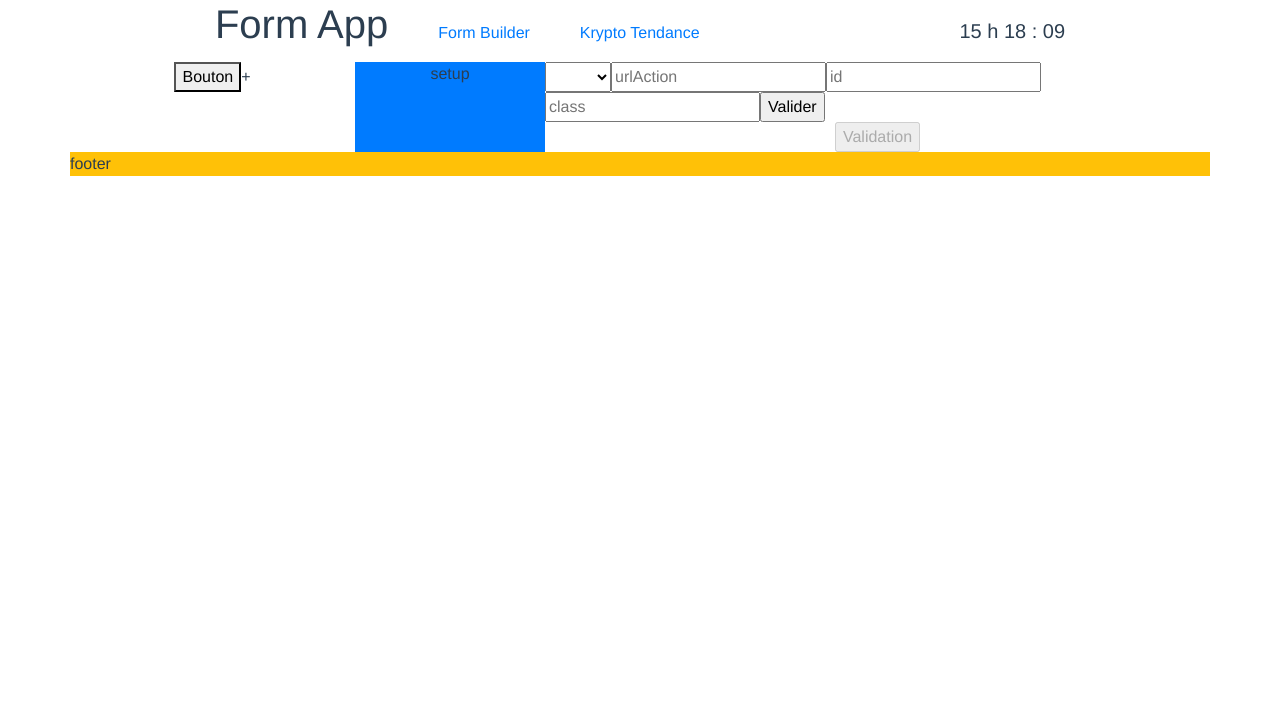
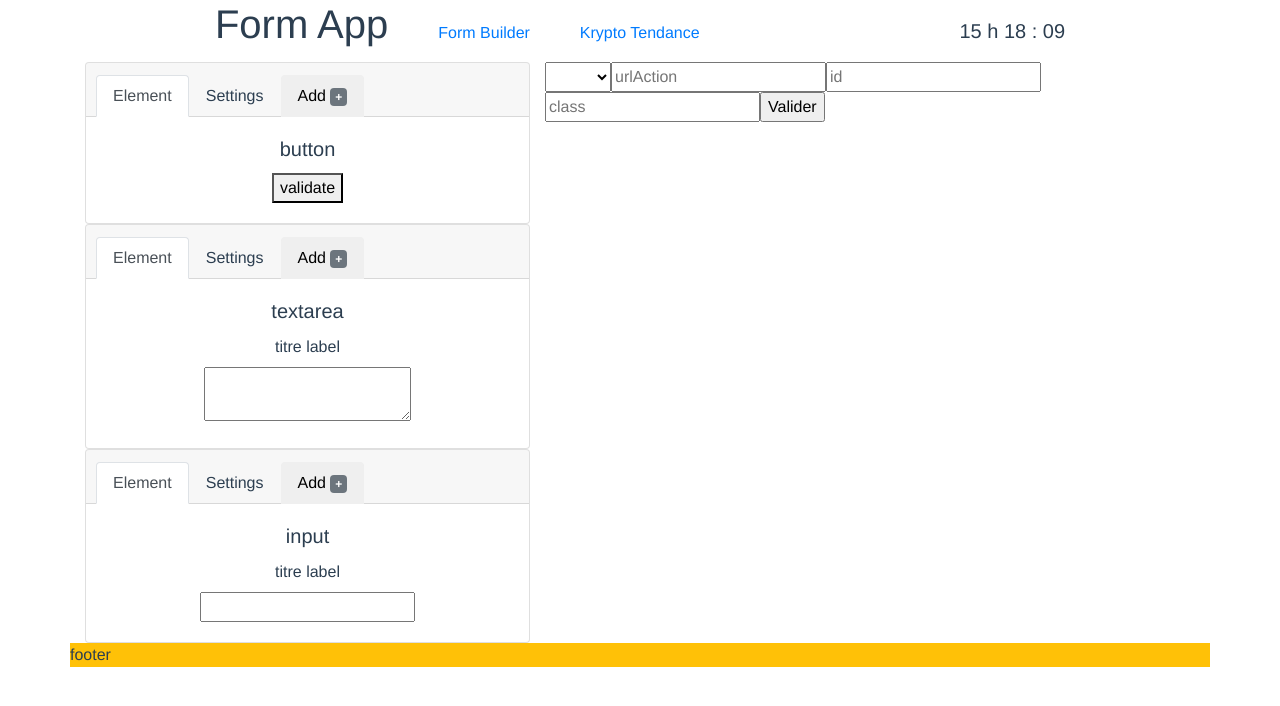
Before and after one commit to tankarasu/form-builder-coding, a Vue app in the folder form-builder/: page / in a window 1280 px wide. Shown: the top 706 px of the page. Built offline with nearby package versions, Linux system fonts and the light colour scheme.

Commit message:
formulaire ok reste transfert au json et rendu final et css

```diff
--- /dev/null
+++ b/form-builder/src/components/DynamicTag.vue
@@ -0,0 +1,19 @@
+<template>
+  <div>
+    <div  v-if="tagType != 'button'">
+      <label>titre label</label>
+    </div>
+    <input type="text" v-if="tagType == 'input'" />
+    <textarea v-if="tagType == 'textarea'"></textarea>
+    <button v-if="tagType == 'button'">{{ content }}</button>
+  </div>
+</template>
+
+<script>
+export default {
+  name: "dynamic-tag",
+  props: ["tagType", "content", "type", "classes", "id"],
+};
+</script>
+
+<style></style>
--- a/form-builder/src/components/FormMainSection.vue
+++ b/form-builder/src/components/FormMainSection.vue
@@ -12,19 +12,20 @@
       <input type="submit" value="Valider" />
     </form>
     <form action="" method="" class="" id="">
-      <!-- {{ elementData }} -->
+      <!-- affichage conditionnel du formulaire -->
       <div v-for="(item, index) in elementData" :key="index">
-        <button v-if="item.type == 'button'">TEXT BTM</button>
+        <dynamic-tag :tagType="item.tagType" :content="item.text"></dynamic-tag>
       </div>
-      <input type="submit" disabled="true" value="Validation" />
     </form>
   </div>
 </template>
 
 <script>
 import { mapState } from "vuex";
+import DynamicTag from "./DynamicTag.vue";
 
 export default {
+  components: { DynamicTag },
   name: "FormMainSection",
   data() {
     return {
@@ -74,6 +75,13 @@ export default {
     console.log("updated from section");
   },
 };
+
+// CSS
+// récupérer les données dans un JSON
+// récuperer les données en copie
+// afficher les données en JSON
+// bootstrap avancé
+// option : heure locale && heure de midi
 </script>
 
 <style scoped></style>
--- a/form-builder/src/components/FormSelect.vue
+++ b/form-builder/src/components/FormSelect.vue
@@ -1,16 +1,17 @@
 <template>
-  <div class="col-3">
-    <!-- Le clic ajoute l'élément dans le store -->
-    <div class="testAdd">
-      <button>Bouton</button><span class="addBtn" @click="addBtn">+</span>
-    </div>
+  <div class="col-5">
+    <select-card content="validate" tagType="button"></select-card>
+    <select-card content="john" tagType="textarea"></select-card>
+    <select-card content="moi" tagType="input"></select-card>
   </div>
 </template>
 
 <script>
 import { mapState } from "vuex";
+import SelectCard from "./SelectCard.vue";
 
 export default {
+  components: { SelectCard },
   name: "FormSelect",
   computed: mapState(["elementData"]),
   methods: {
--- a/form-builder/src/components/FormSetup.vue
+++ /dev/null
@@ -1,11 +0,0 @@
-<template>
-  <div class="bg-primary col-2">
-    setup
-  </div>
-</template>
-
-<script>
-export default { name: "FormSetup" };
-</script>
-
-<style scoped></style>
--- /dev/null
+++ b/form-builder/src/components/SelectCard.vue
@@ -0,0 +1,69 @@
+<template>
+  <div class="card text-center">
+    <div class="card-header">
+      <ul class="nav nav-tabs card-header-tabs">
+        <li class="nav-item" @click="toggleFromElement">
+          <span class="nav-link" :class="{ active: !isSetting }">Element</span>
+        </li>
+        <li class="nav-item" @click="toggleFromSetting">
+          <span class="nav-link" :class="{ active: isSetting }">Settings</span>
+        </li>
+        <li class="nav-item">
+          <button class="nav-link" @click="addBtn">
+            Add <span class="badge badge-secondary">+</span>
+          </button>
+        </li>
+      </ul>
+    </div>
+    <!-- fin header -->
+    <div class="card-body">
+      <div v-if="!isSetting">
+        <h5 class="card-title">{{ tagType }}</h5>
+
+        <dynamic-tag :tagType="tagType" :content="content"></dynamic-tag>
+      </div>
+      <div v-if="isSetting">
+        <div>
+          <input type="text" placeholder="class" />
+        </div>
+        <div>
+          <input type="text" placeholder="id" />
+        </div>
+      </div>
+    </div>
+  </div>
+</template>
+
+<script>
+import DynamicTag from "./DynamicTag.vue";
+import { mapState } from "vuex";
+
+export default {
+  name: "select-card",
+  props: ["content", "tagType", "type", "classes", "id"],
+  components: { DynamicTag },
+  computed: mapState(["elementData"]),
+  data() {
+    return { isSetting: false };
+  },
+  methods: {
+    toggleFromElement() {
+      this.isSetting = false;
+    },
+    toggleFromSetting() {
+      this.isSetting = true;
+    },
+    addBtn() {
+      this.$store.dispatch("addElementInfo", {
+        content: this.content,
+        tagType: this.tagType,
+        class: this.classes,
+      });
+      console.log(this.elementData);
+    },
+  },
+};
+</script>
+
+<style scoped>
+</style>
--- a/form-builder/src/containers/FormMain.vue
+++ b/form-builder/src/containers/FormMain.vue
@@ -2,7 +2,6 @@
   <div>
     <div class="row">
       <form-select></form-select>
-      <form-setup></form-setup>
       <form-main-section></form-main-section>
     </div>
     <form-footer></form-footer>
@@ -13,7 +12,6 @@
 import FormFooter from "../components/FormFooter.vue";
 import FormMainSection from "../components/FormMainSection.vue";
 import FormSelect from "../components/FormSelect.vue";
-import FormSetup from "../components/FormSetup.vue";
 
 import { mapState } from "vuex";
 
@@ -22,7 +20,6 @@ export default {
     FormFooter,
     FormMainSection,
     FormSelect,
-    FormSetup,
   },
   computed: { ...mapState(["containerData", "elementData"]) },
 
--- a/form-builder/src/store/index.js
+++ b/form-builder/src/store/index.js
@@ -38,7 +38,7 @@ export default new Vuex.Store({
     },
     // TODO fonction à renommer
     addElement(state, value) {
-      state.elementData.push({ type: "button", text: value, class: "btn" });
+      state.elementData.push({ tagType: value.tagType, text: value.content, class: value.class });
     },
     // ajoute l'url à l'objet
     addUrlAction(state, value) {
```
Also changed, not shown: form-builder/src/components/Test.vue (deleted, +0 -12 lines), form-builder/src/components/Test2.vue (deleted, +0 -12 lines).
